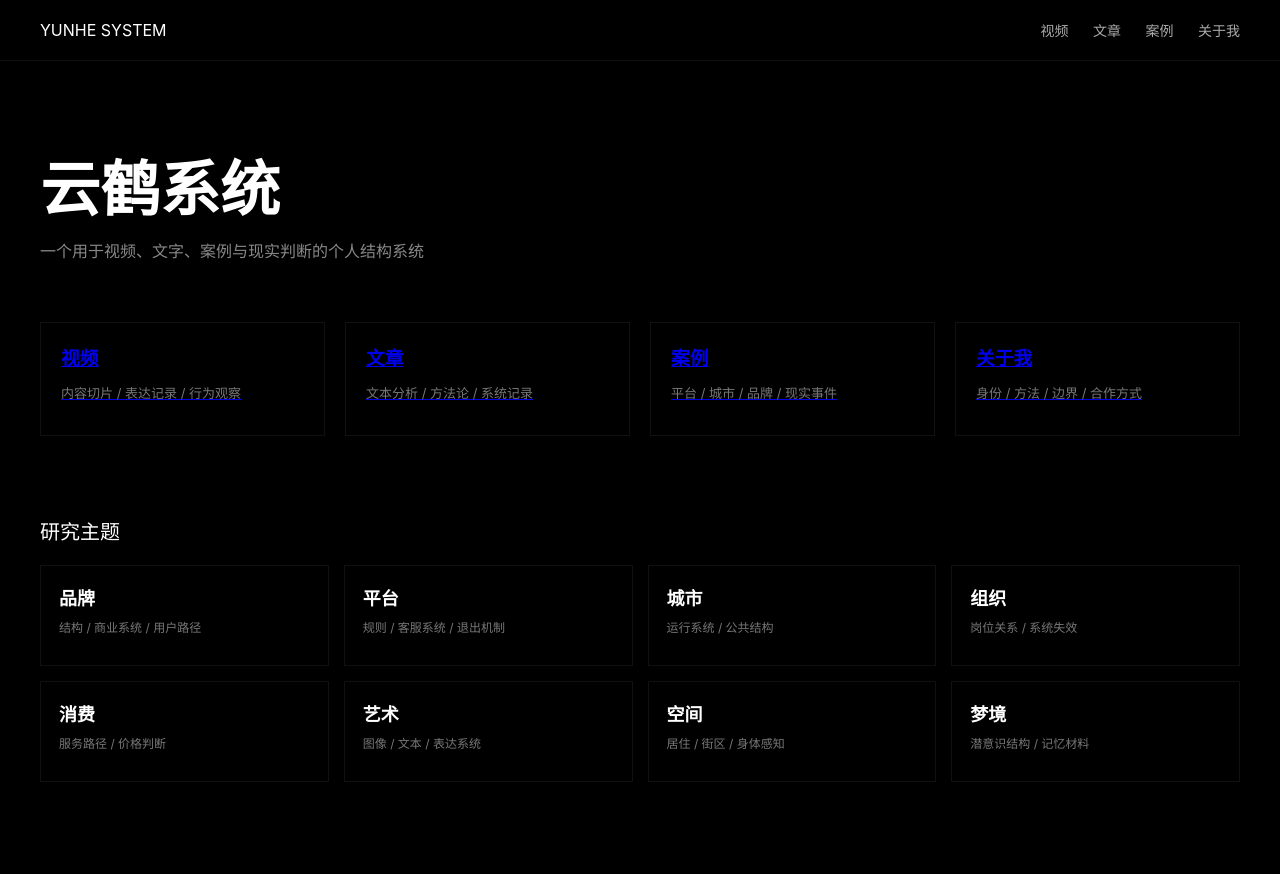
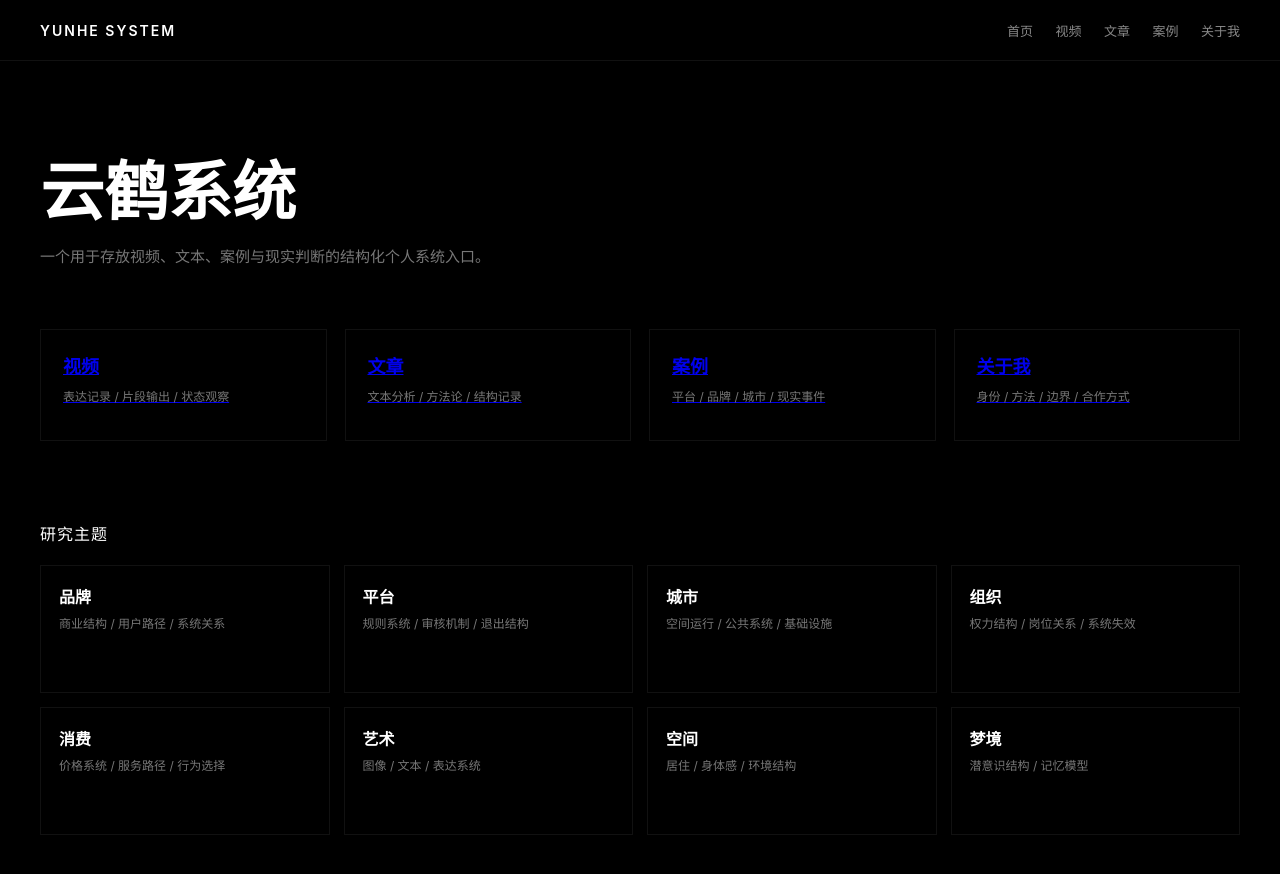
Before and after one commit to Y-0-NODE/YUNHENODE.github.io, a website: page index.html in a window 1280 px wide. Drawn offline with Linux system fonts and the light colour scheme.

Commit message:
Update index.html

```diff
--- a/index.html
+++ b/index.html
@@ -5,79 +5,123 @@
 <title>云鹤系统</title>
 
 <style>
+/* =====================
+   全局基础
+===================== */
 body{
   margin:0;
   background:#000;
   color:#fff;
-  font-family: -apple-system, BlinkMacSystemFont, "PingFang SC";
+  font-family:-apple-system,BlinkMacSystemFont,"PingFang SC";
 }
 
-/* 顶部 */
+/* =====================
+   顶部导航
+===================== */
 header{
   display:flex;
   justify-content:space-between;
+  align-items:center;
   padding:20px 40px;
   border-bottom:1px solid #111;
 }
 
-header a{
-  color:#aaa;
-  margin-left:20px;
-  text-decoration:none;
+.logo{
+  font-weight:600;
+  letter-spacing:2px;
   font-size:14px;
+  color:#fff;
 }
 
-/* 主体 */
+nav a{
+  color:#888;
+  margin-left:18px;
+  text-decoration:none;
+  font-size:13px;
+}
+
+nav a:hover{
+  color:#fff;
+}
+
+/* =====================
+   主体容器
+===================== */
 .container{
   max-width:1200px;
   margin:0 auto;
   padding:80px 40px;
 }
 
+/* =====================
+   标题区
+===================== */
 h1{
-  font-size:60px;
+  font-size:64px;
   margin:0;
+  font-weight:600;
 }
 
 .sub{
-  color:#888;
-  margin-top:10px;
+  margin-top:12px;
+  color:#777;
+  font-size:15px;
+  max-width:600px;
+  line-height:1.6;
 }
 
-/* ===== 一级入口 ===== */
+/* =====================
+   4个入口
+===================== */
 .grid-4{
   display:grid;
   grid-template-columns:repeat(4,1fr);
-  gap:20px;
+  gap:18px;
   margin-top:60px;
 }
 
 .card{
   border:1px solid #111;
-  padding:20px;
+  padding:22px;
   background:#000;
+  transition:0.2s;
+  cursor:pointer;
+}
+
+.card:hover{
+  border-color:#333;
+  transform:translateY(-2px);
 }
 
 .card h3{
   margin:0;
+  font-size:18px;
 }
 
 .card p{
+  margin-top:10px;
+  font-size:12px;
   color:#777;
-  font-size:13px;
+  line-height:1.5;
 }
 
-/* ===== 研究主题 ===== */
+/* =====================
+   研究主题标题
+===================== */
 .section-title{
   margin-top:80px;
-  font-size:20px;
+  font-size:16px;
   color:#fff;
+  letter-spacing:1px;
 }
 
+/* =====================
+   8个主题
+===================== */
 .grid-8{
   display:grid;
   grid-template-columns:repeat(4,1fr);
-  gap:15px;
+  gap:14px;
   margin-top:20px;
 }
 
@@ -85,23 +129,34 @@ h1{
   border:1px solid #111;
   padding:18px;
   background:#000;
+  min-height:90px;
 }
 
 .topic h4{
   margin:0;
-  font-size:18px;
+  font-size:16px;
 }
 
 .topic p{
+  margin-top:8px;
   font-size:12px;
   color:#777;
-  margin-top:8px;
+  line-height:1.4;
 }
 
-/* responsive */
+/* =====================
+   响应式
+===================== */
 @media(max-width:900px){
   .grid-4,.grid-8{
     grid-template-columns:1fr 1fr;
+  }
+  h1{font-size:42px;}
+}
+
+@media(max-width:500px){
+  .grid-4,.grid-8{
+    grid-template-columns:1fr;
   }
 }
 </style>
@@ -110,8 +165,9 @@ h1{
 <body>
 
 <header>
-  <div>YUNHE SYSTEM</div>
+  <div class="logo">YUNHE SYSTEM</div>
   <nav>
+    <a href="index.html">首页</a>
     <a href="video.html">视频</a>
     <a href="article-list.html">文章</a>
     <a href="case.html">案例</a>
@@ -123,24 +179,26 @@ h1{
 
   <!-- 主标题 -->
   <h1>云鹤系统</h1>
-  <div class="sub">一个用于视频、文字、案例与现实判断的个人结构系统</div>
+  <div class="sub">
+    一个用于存放视频、文本、案例与现实判断的结构化个人系统入口。
+  </div>
 
-  <!-- 一级入口 -->
+  <!-- 4入口 -->
   <div class="grid-4">
 
     <a class="card" href="video.html">
       <h3>视频</h3>
-      <p>内容切片 / 表达记录 / 行为观察</p>
+      <p>表达记录 / 片段输出 / 状态观察</p>
     </a>
 
     <a class="card" href="article-list.html">
       <h3>文章</h3>
-      <p>文本分析 / 方法论 / 系统记录</p>
+      <p>文本分析 / 方法论 / 结构记录</p>
     </a>
 
     <a class="card" href="case.html">
       <h3>案例</h3>
-      <p>平台 / 城市 / 品牌 / 现实事件</p>
+      <p>平台 / 品牌 / 城市 / 现实事件</p>
     </a>
 
     <a class="card" href="about.html">
@@ -155,15 +213,45 @@ h1{
 
   <div class="grid-8">
 
-    <div class="topic"><h4>品牌</h4><p>结构 / 商业系统 / 用户路径</p></div>
-    <div class="topic"><h4>平台</h4><p>规则 / 客服系统 / 退出机制</p></div>
-    <div class="topic"><h4>城市</h4><p>运行系统 / 公共结构</p></div>
-    <div class="topic"><h4>组织</h4><p>岗位关系 / 系统失效</p></div>
+    <div class="topic">
+      <h4>品牌</h4>
+      <p>商业结构 / 用户路径 / 系统关系</p>
+    </div>
 
-    <div class="topic"><h4>消费</h4><p>服务路径 / 价格判断</p></div>
-    <div class="topic"><h4>艺术</h4><p>图像 / 文本 / 表达系统</p></div>
-    <div class="topic"><h4>空间</h4><p>居住 / 街区 / 身体感知</p></div>
-    <div class="topic"><h4>梦境</h4><p>潜意识结构 / 记忆材料</p></div>
+    <div class="topic">
+      <h4>平台</h4>
+      <p>规则系统 / 审核机制 / 退出结构</p>
+    </div>
+
+    <div class="topic">
+      <h4>城市</h4>
+      <p>空间运行 / 公共系统 / 基础设施</p>
+    </div>
+
+    <div class="topic">
+      <h4>组织</h4>
+      <p>权力结构 / 岗位关系 / 系统失效</p>
+    </div>
+
+    <div class="topic">
+      <h4>消费</h4>
+      <p>价格系统 / 服务路径 / 行为选择</p>
+    </div>
+
+    <div class="topic">
+      <h4>艺术</h4>
+      <p>图像 / 文本 / 表达系统</p>
+    </div>
+
+    <div class="topic">
+      <h4>空间</h4>
+      <p>居住 / 身体感 / 环境结构</p>
+    </div>
+
+    <div class="topic">
+      <h4>梦境</h4>
+      <p>潜意识结构 / 记忆模型</p>
+    </div>
 
   </div>
 
```
